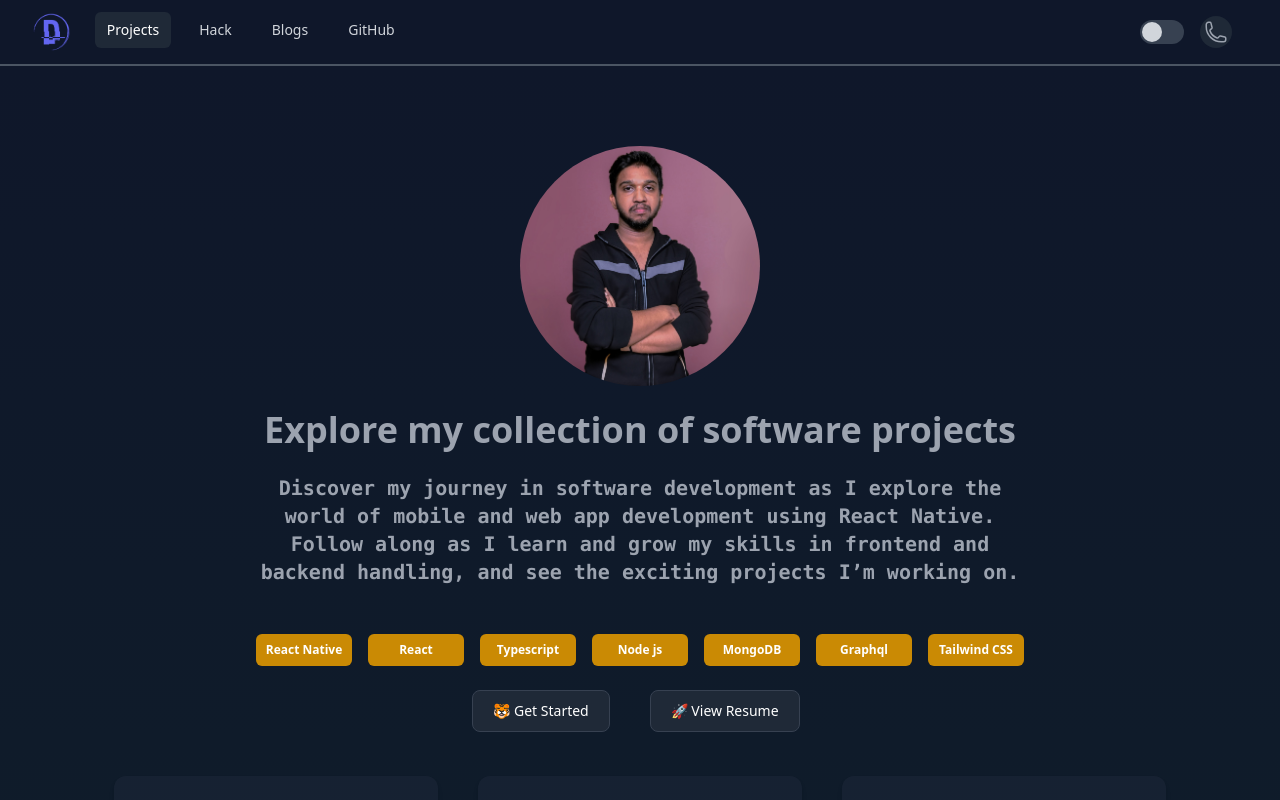
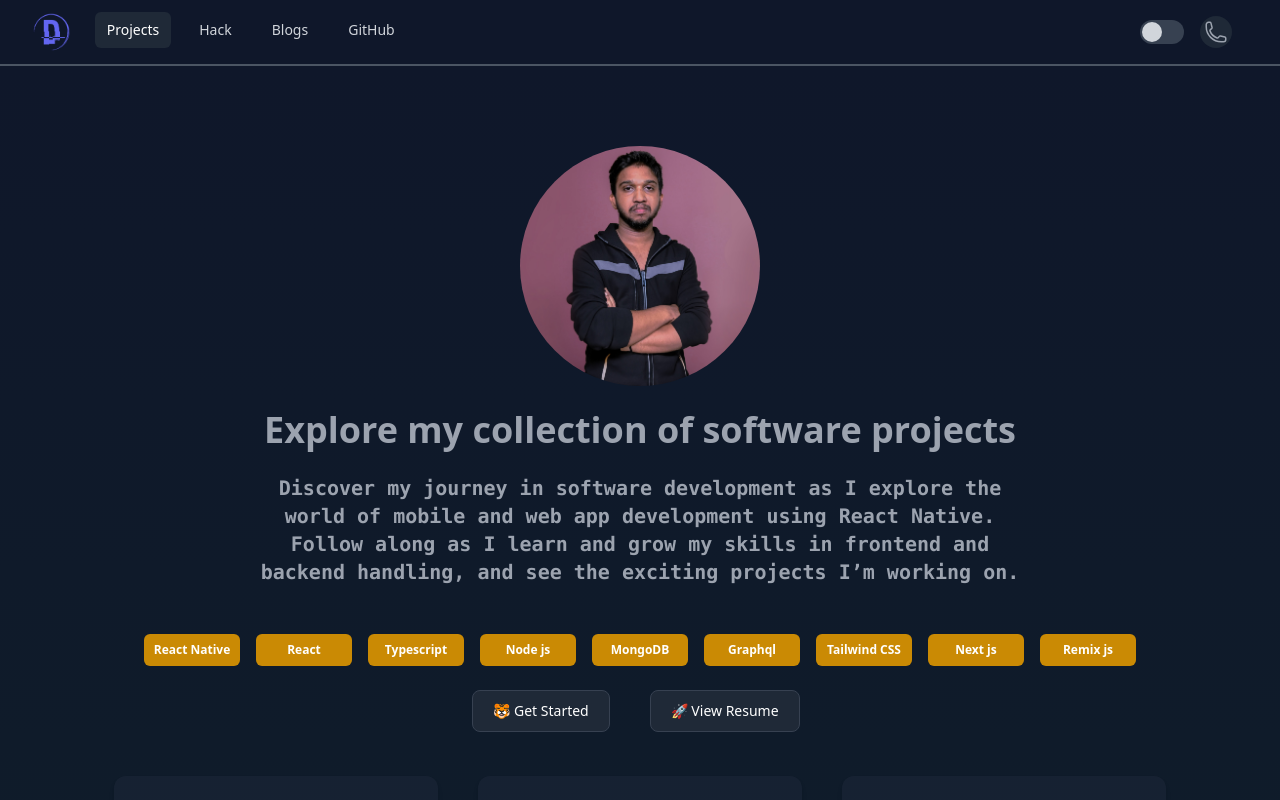
Before and after one commit to dananjaya6005/dhananjaya.techV1, a React (Vite) app: page / in a window 1280 px wide. Shown: the top 800 px of the page. Built offline with nearby package versions, Linux system fonts and the light colour scheme.

Commit message:
'updateskill'

```diff
--- a/src/screen/Home.tsx
+++ b/src/screen/Home.tsx
@@ -10,6 +10,8 @@ const tags = [
   { name: "MongoDB" },
   { name: "Graphql" },
   { name: "Tailwind CSS" },
+  { name : 'Next js'},
+  { name : 'Remix js '}
 ];
 
 export default function Home() {
```
